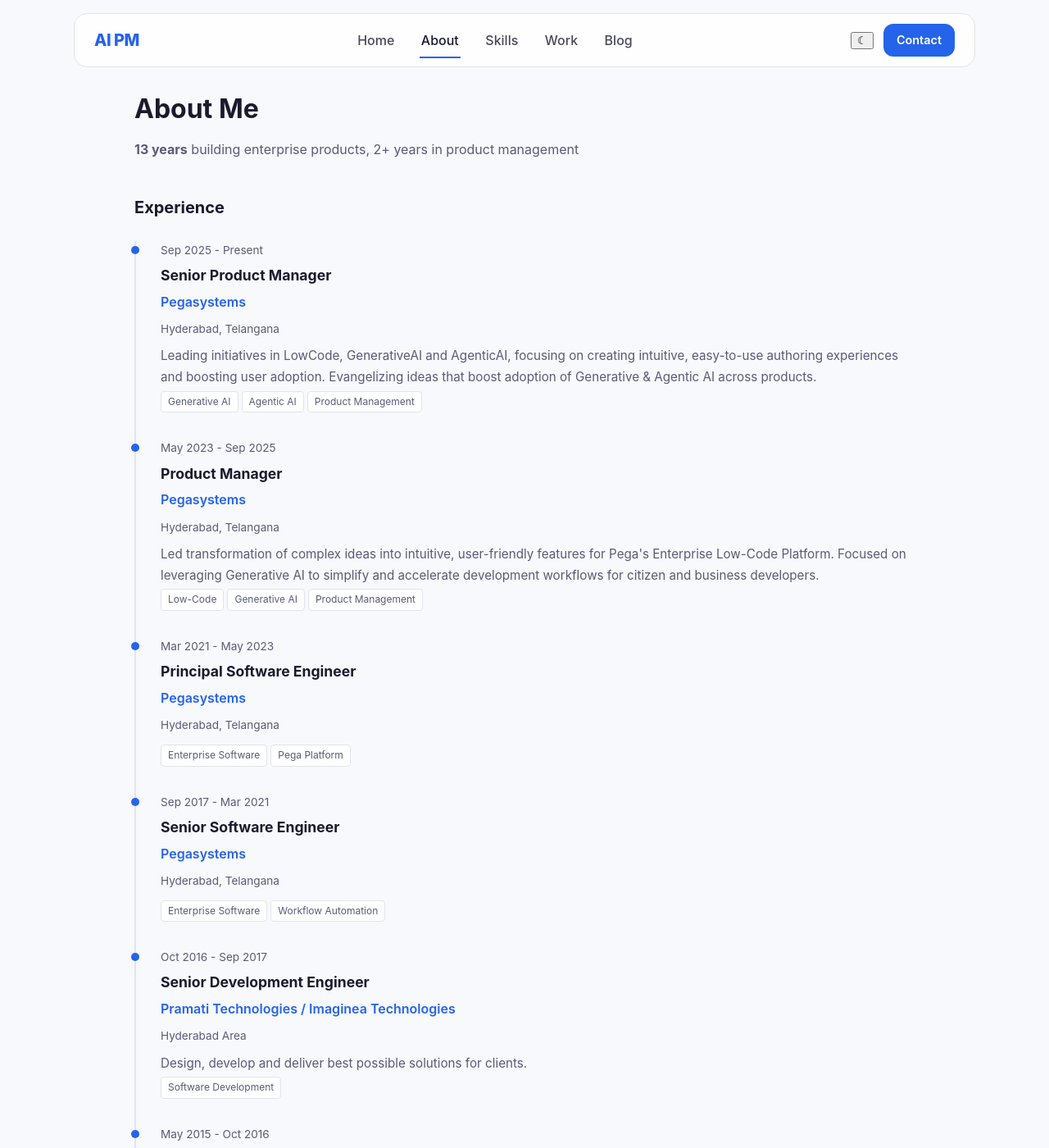
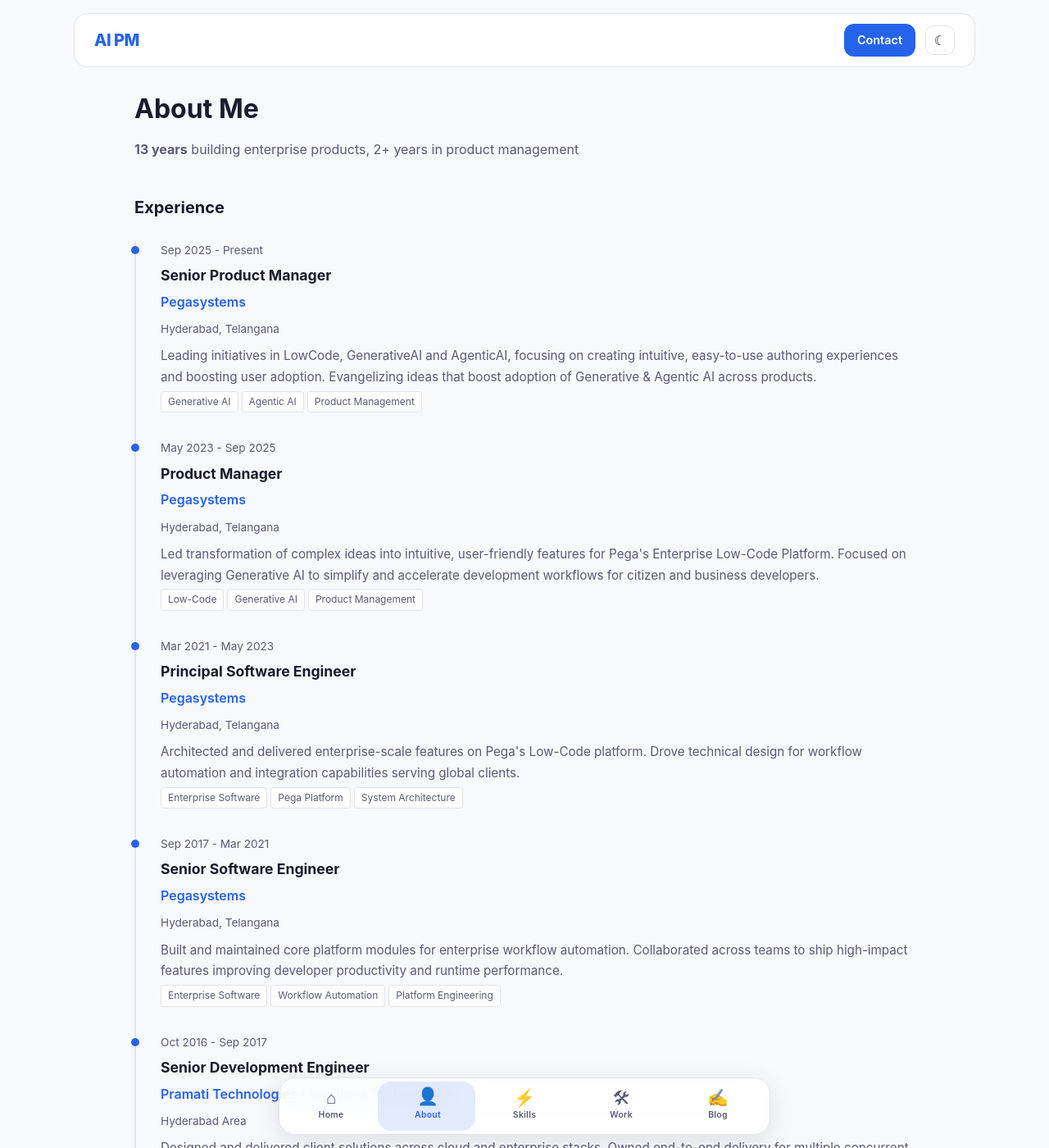
Before and after one commit to SatyaDileep/SatyaDileep.github.io, a Jekyll site: the page built from about.md, in a window 1280 px wide and 1400 px high. Shown: the whole window at 82% size. Built offline with Jekyll 4.4.1, drawn with Linux system fonts in a browser that asks for light colours; some of the changed text lies outside the part shown.

Commit message:
Enrich about page; move nav to footer with icons and slider

```diff
--- a/_layouts/default.html
+++ b/_layouts/default.html
@@ -9,17 +9,10 @@
 <body class="{{ page.theme | default: '' }}">
 
 <header class="site-header glass">
-  <a class="brand" href="{{ '/' | relative_url }}">AI PM</a>
-  <nav class="site-nav" aria-label="Primary">
-    <a href="{{ '/' | relative_url }}" class="{% if page.url == '/' %}active{% endif %}">Home</a>
-    <a href="{{ '/about' | relative_url }}" class="{% if page.url contains '/about' %}active{% endif %}">About</a>
-    <a href="{{ '/skills' | relative_url }}" class="{% if page.url contains '/skills' %}active{% endif %}">Skills</a>
-    <a href="{{ '/micro-apps' | relative_url }}" class="{% if page.url contains '/micro-apps' %}active{% endif %}">Work</a>
-    <a href="{{ '/blog' | relative_url }}" class="{% if page.url contains '/blog' %}active{% endif %}">Blog</a>
-  </nav>
+  <a class="brand" href="{{ '/' | relative_url }}">AI PM</a>
   <div class="actions">
+    <a class="cta" href="{{ '/contact' | relative_url }}">Contact</a>
     <button id="theme-toggle" class="icon-btn" aria-label="Toggle theme" title="Toggle theme">☾</button>
-    <a class="cta" href="{{ '/contact' | relative_url }}">Contact</a>
   </div>
 </header>
 
@@ -27,13 +20,32 @@
   {{ content }}
 </main>
 
-<footer class="site-footer glass">
-  © {{ site.time | date: "%Y" }} Satya Dileep Kumar Thotakura
-  • <a href="{{ '/about' | relative_url }}">About</a>
-  • <a href="{{ '/skills' | relative_url }}">Skills</a>
-  • <a href="{{ '/contact' | relative_url }}">Contact</a>
-  • <a href="https://github.com/SatyaDileep">GitHub</a>
-  • <a href="https://www.linkedin.com/in/satya-dileepkumar-thotakura-9b25021b">LinkedIn</a>
+<nav class="bottom-nav" aria-label="Primary">
+  <div class="nav-slider" id="nav-slider"></div>
+  <a href="{{ '/' | relative_url }}" class="nav-item {% if page.url == '/' %}active{% endif %}" data-index="0">
+    <span class="nav-icon">&#8962;</span>
+    <span class="nav-label">Home</span>
+  </a>
+  <a href="{{ '/about' | relative_url }}" class="nav-item {% if page.url contains '/about' %}active{% endif %}" data-index="1">
+    <span class="nav-icon">&#128100;</span>
+    <span class="nav-label">About</span>
+  </a>
+  <a href="{{ '/skills' | relative_url }}" class="nav-item {% if page.url contains '/skills' %}active{% endif %}" data-index="2">
+    <span class="nav-icon">&#9889;</span>
+    <span class="nav-label">Skills</span>
+  </a>
+  <a href="{{ '/micro-apps' | relative_url }}" class="nav-item {% if page.url contains '/micro-apps' %}active{% endif %}" data-index="3">
+    <span class="nav-icon">&#128736;</span>
+    <span class="nav-label">Work</span>
+  </a>
+  <a href="{{ '/blog' | relative_url }}" class="nav-item {% if page.url contains '/blog' %}active{% endif %}" data-index="4">
+    <span class="nav-icon">&#9997;</span>
+    <span class="nav-label">Blog</span>
+  </a>
+</nav>
+
+<footer class="site-footer">
+  &copy; {{ site.time | date: "%Y" }} Satya Dileep Kumar Thotakura
 </footer>
 
 <script>
@@ -59,6 +71,17 @@
     if (m < 0 || (m === 0 && now.getDate() < start.getDate())) years--;
     const el = document.getElementById("exp-years");
     if (el) el.textContent = years;
+
+    const slider = document.getElementById("nav-slider");
+    const active = document.querySelector(".nav-item.active");
+    if (slider && active) {
+      const idx = parseInt(active.dataset.index);
+      const items = document.querySelectorAll(".nav-item");
+      const total = items.length;
+      const pct = 100 / total;
+      slider.style.left = (idx * pct) + "%";
+      slider.style.width = pct + "%";
+    }
   })();
 </script>
 
--- a/about.md
+++ b/about.md
@@ -89,7 +89,8 @@ title: About
       <h3 class="timeline-title">Principal Software Engineer</h3>
       <div class="timeline-company">Pegasystems</div>
       <div class="timeline-location">Hyderabad, Telangana</div>
-      <div><span class="tech-tag">Enterprise Software</span><span class="tech-tag">Pega Platform</span></div>
+      <p class="timeline-desc">Architected and delivered enterprise-scale features on Pega's Low-Code platform. Drove technical design for workflow automation and integration capabilities serving global clients.</p>
+      <div><span class="tech-tag">Enterprise Software</span><span class="tech-tag">Pega Platform</span><span class="tech-tag">System Architecture</span></div>
     </div>
 
     <div class="timeline-item">
@@ -97,7 +98,8 @@ title: About
       <h3 class="timeline-title">Senior Software Engineer</h3>
       <div class="timeline-company">Pegasystems</div>
       <div class="timeline-location">Hyderabad, Telangana</div>
-      <div><span class="tech-tag">Enterprise Software</span><span class="tech-tag">Workflow Automation</span></div>
+      <p class="timeline-desc">Built and maintained core platform modules for enterprise workflow automation. Collaborated across teams to ship high-impact features improving developer productivity and runtime performance.</p>
+      <div><span class="tech-tag">Enterprise Software</span><span class="tech-tag">Workflow Automation</span><span class="tech-tag">Platform Engineering</span></div>
     </div>
 
     <div class="timeline-item">
@@ -105,8 +107,8 @@ title: About
       <h3 class="timeline-title">Senior Development Engineer</h3>
       <div class="timeline-company">Pramati Technologies / Imaginea Technologies</div>
       <div class="timeline-location">Hyderabad Area</div>
-      <p class="timeline-desc">Design, develop and deliver best possible solutions for clients.</p>
-      <div><span class="tech-tag">Software Development</span></div>
+      <p class="timeline-desc">Designed and delivered client solutions across cloud and enterprise stacks. Owned end-to-end delivery for multiple concurrent projects, from requirements to deployment.</p>
+      <div><span class="tech-tag">Software Development</span><span class="tech-tag">Cloud Solutions</span></div>
     </div>
 
     <div class="timeline-item">
--- a/assets/css/style.css
+++ b/assets/css/style.css
@@ -33,13 +33,14 @@ body{
   color:var(--text);
   background:var(--bg);
   transition: var(--transition);
+  padding-bottom: 90px;
 }
 a{color:var(--primary);text-decoration:none; transition: var(--transition);}
 a:hover{opacity:.8}
 
 .container{max-width:1000px;margin:0 auto;padding:24px}
 
-/* -------- Header / Nav -------- */
+/* -------- Header -------- */
 .site-header{
   position:sticky;top:0;z-index:20;
   display:flex;align-items:center;justify-content:space-between;
@@ -52,19 +53,6 @@ body.dark .site-header { background: rgba(20, 24, 31, 0.8); }
   font-weight:800;letter-spacing:-0.5px; font-size: 1.25rem;
   color:var(--primary);
 }
-.site-nav a{
-  position:relative;display:inline-block;margin:0 12px;padding:6px 2px;
-  color:var(--text);font-weight:500;opacity:.8;transition: var(--transition);
-}
-.site-nav a:hover, .site-nav a.active { opacity: 1; }
-.site-nav a::after{
-  content:"";position:absolute;left:0;right:0;bottom:-2px;height:2px;width:0;
-  background:var(--primary);
-  transition:width .3s ease;
-}
-.site-nav a:hover::after,.site-nav a.active::after{width:100%}
-
-/* Header actions */
 .actions{display:flex;align-items:center;gap:12px}
 .cta{
   display:inline-block;padding:8px 16px;border-radius:12px;
@@ -72,6 +60,44 @@ body.dark .site-header { background: rgba(20, 24, 31, 0.8); }
   font-size:0.9rem; transition: var(--transition);
 }
 .cta:hover { transform: translateY(-2px); box-shadow: 0 4px 12px rgba(37, 99, 235, 0.3); }
+.icon-btn{
+  width:36px;height:36px;border-radius:10px;border:1px solid var(--border);
+  background:var(--surface);color:var(--text);cursor:pointer;font-size:16px;
+  display:flex;align-items:center;justify-content:center;transition:var(--transition);
+}
+.icon-btn:hover{background:var(--border)}
+
+/* -------- Bottom Navigation -------- */
+.bottom-nav{
+  position:fixed;bottom:16px;left:50%;transform:translateX(-50%);
+  z-index:30;display:flex;align-items:center;justify-content:space-around;
+  max-width:600px;width:calc(100% - 32px);padding:6px 4px;
+  background: rgba(255,255,255,0.85);backdrop-filter: blur(16px);
+  -webkit-backdrop-filter: blur(16px);
+  border: 1px solid var(--border);border-radius:20px;
+  box-shadow: 0 8px 32px rgba(0,0,0,0.1);
+}
+body.dark .bottom-nav{background:rgba(20,24,31,0.85)}
+
+.nav-item{
+  position:relative;z-index:2;display:flex;flex-direction:column;align-items:center;
+  justify-content:center;gap:2px;padding:8px 12px;min-width:56px;
+  color:var(--muted);text-decoration:none;transition:var(--transition);
+  cursor:pointer;
+}
+.nav-item:hover{color:var(--text)}
+.nav-item.active{color:var(--primary)}
+.nav-icon{font-size:1.3rem;line-height:1;transition:var(--transition)}
+.nav-label{font-size:0.65rem;font-weight:600;letter-spacing:0.3px;transition:var(--transition)}
+.nav-item.active .nav-icon{transform:translateY(-2px)}
+
+.nav-slider{
+  position:absolute;top:4px;bottom:4px;z-index:1;
+  background:var(--primary);border-radius:16px;
+  transition:left 0.4s cubic-bezier(0.34, 1.56, 0.64, 1);
+  opacity:0.12;
+}
+body.dark .nav-slider{opacity:0.2}
 
 /* -------- Hero & cards -------- */
 .hero{
@@ -95,55 +121,27 @@ body.dark .site-header { background: rgba(20, 24, 31, 0.8); }
 
 /* -------- Footer -------- */
 .site-footer{
-  max-width:1100px;margin:24px auto;padding:16px 16px;text-align:center;color:var(--muted);
-  font-size:0.85rem;
+  max-width:1100px;margin:16px auto;padding:12px 16px 100px;text-align:center;color:var(--muted);
+  font-size:0.75rem;
 }
 
 /* -------- Responsive -------- */
 @media (max-width: 768px) {
-  .site-header{
-    flex-wrap:wrap;
-    gap:8px;
-    padding:8px 12px;
-  }
-  .site-nav{
-    order:3;
-    width:100%;
-    text-align:center;
-    margin-top:4px;
-  }
-  .site-nav a{
-    margin:0 6px;
-    font-size:0.85rem;
-  }
-  .actions{
-    gap:6px;
-  }
-  .cta{
-    padding:5px 10px;
-    font-size:0.8rem;
-  }
-  .icon-btn{
-    width:28px;
-    height:28px;
-    font-size:12px;
-  }
-  .hero{
-    padding:16px 12px;
-  }
-  .container{
-    padding:12px;
-  }
-  .grid{
-    grid-template-columns:1fr;
-  }
-  .site-footer{
-    margin:16px auto;
-    padding:12px;
-  }
+  .site-header{padding:10px 16px}
+  .cta{padding:5px 10px;font-size:0.8rem}
+  .icon-btn{width:28px;height:28px;font-size:12px}
+  .container{padding:12px}
+  .grid{grid-template-columns:1fr}
+  .hero{padding:16px 12px}
+  .bottom-nav{bottom:12px;border-radius:16px;padding:4px 2px}
+  .nav-item{padding:6px 8px;min-width:48px}
+  .nav-icon{font-size:1.15rem}
+  .nav-label{font-size:0.6rem}
+  .site-footer{padding:12px 16px 90px}
 }
 
 @media (max-width: 480px) {
-  .brand{font-size:1.1rem;}
-  .site-nav a{margin:0 4px;font-size:0.8rem;}
+  .brand{font-size:1.1rem}
+  .bottom-nav{width:calc(100% - 20px)}
+  .nav-item{padding:4px 6px;min-width:40px}
 }
```
